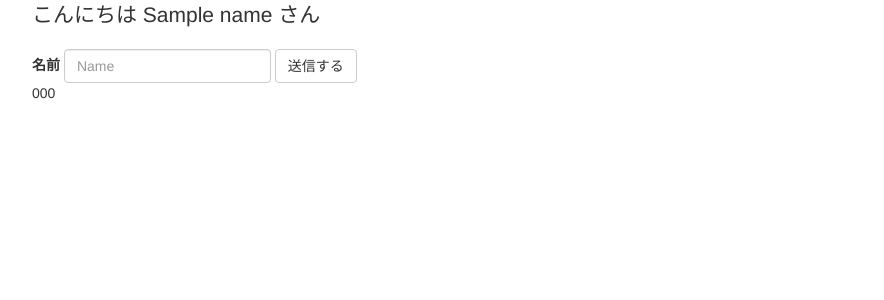
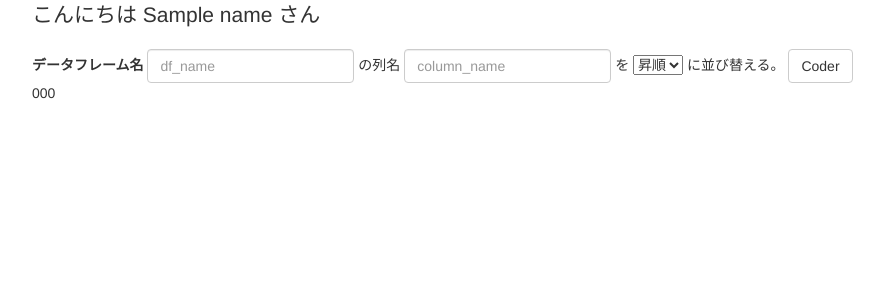
Before and after one commit to soichi-fujiwara/python_coder_support, a Python web app: template templates/index.html in a window 1280 px wide. Shown: the top 300 px of the page, without its empty margins (38-922 px from the left). Run offline with Jinja, Linux system fonts and the light colour scheme; the template is opened without the code that fills it: most values are stand-ins (such as "Sample title", 1, 10 or a date in 2020).

Commit message:
select edit

```diff
--- a/templates/index.html
+++ b/templates/index.html
@@ -14,9 +14,17 @@
           {% endif %}
         </p>
         <form action="/post" method="post" class="form-inline">
-          <label for="name">名前</label>
-          <input type="text" class="form-control" id="name" name="name" placeholder="Name">
-          <button type="submit" class="btn btn-default">送信する</button>
+			<label for="name">データフレーム名</label>
+			<input type="text" class="form-control" id="df_name" name="df_name" placeholder="df_name">
+			の列名
+			<input type="text" class="form-control" id="df_column" name="df_column" placeholder="column_name">
+			を
+			<select name="df_sort" size="1">
+			<option value="0">昇順</option>
+			<option value="1">降順</option>
+			</select>
+			に並び替える。
+          <button type="submit" class="btn btn-default">Coder</button>
         </form>
         {{ ret_code }}
       </div>
```
Also changed, not shown: app.py (+8 -13 lines).
